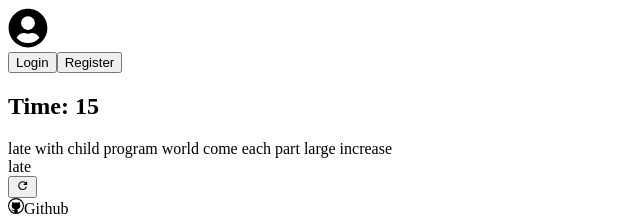
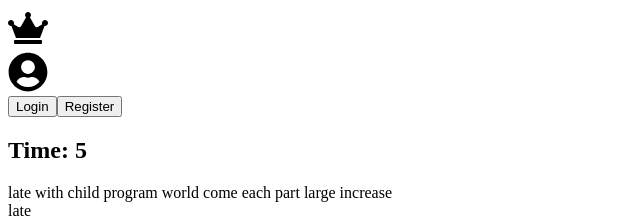
Before and after one commit to skarokin/ref-type, a React (Create React App) app in the folder frontend/: page / in a window 1280 px wide. Shown: the top 218 px of the page, without its empty margins (0-640 px from the left). Built offline with nearby package versions, Linux system fonts and the light colour scheme; the HTML template or start-up script is replaced by a standard one.

Commit message:
confetti! and leaderboard component

```diff
--- a/frontend/package.json
+++ b/frontend/package.json
@@ -14,6 +14,7 @@
     "classnames": "^2.3.2",
     "react": "^18.2.0",
     "react-dom": "^18.2.0",
+    "react-dom-confetti": "^0.2.0",
     "react-icons": "^4.12.0",
     "react-scripts": "5.0.1",
     "typescript": "^4.9.5",
--- a/frontend/src/App.tsx
+++ b/frontend/src/App.tsx
@@ -7,16 +7,21 @@ import useEngine from "./hooks/useEngine";
 import UserPanel from "./components/UserPanel";
 import { calculateAccuracyPercentage } from "./utils/helpers";
 import { VscGithub } from "react-icons/vsc";
+import Confetti from "react-dom-confetti";
+import Leaderboard from "./components/Leaderboard";
 
 const App = () => {
   // defined in a parent so we can pass to useEngine
   const [userPanelOpened, setUserPanelOpened] = useState<boolean>(false);
 
-  const { words, typed, timeLeft, errors, state, restart, totalTyped, wpm} =
+  const { words, typed, timeLeft, errors, state, restart, totalTyped, wpm, showConfetti } =
     useEngine(userPanelOpened);
 
   return (
     <>
+      <Leaderboard
+        className={"fixed top-10 right-20 m-10 flex flex-col items-start"}
+      />
       <UserPanel
         setUserPanelOpened={setUserPanelOpened}
         userPanelOpened={userPanelOpened}
@@ -30,6 +35,9 @@ const App = () => {
           words={words}
           userInput={typed}
         />
+        <div className="absolute top-1/2 left-1/2 transform -translate-x-1/2 -translate-y-1/2">
+          <Confetti active={showConfetti} />
+        </div>
       </WordsContainer>
       <RestartButton
         className={"mx-auto mt-20 text-slate-500"}
--- /dev/null
+++ b/frontend/src/components/Leaderboard.tsx
@@ -0,0 +1,13 @@
+import { FaCrown } from "react-icons/fa";
+
+export default function Leaderboard({
+    className = "",
+}: {
+    className?: string;
+}) {
+    return (
+        <div className={className}>
+            <FaCrown size={40} className={"m-4 text-slate-500 hover:text-slate-300"}/>
+        </div>
+    )
+}
--- a/frontend/src/hooks/useEngine.tsx
+++ b/frontend/src/hooks/useEngine.tsx
@@ -20,7 +20,7 @@ import useWords from "./useWords";
 export type State = "start" | "run" | "finish";
 
 const NUMBER_OF_WORDS = 10;
-const COUNTDOWN_SECONDS = 15;
+const COUNTDOWN_SECONDS = 5;
 
 const useEngine = (userPanelOpened: boolean) => {
 
@@ -34,6 +34,7 @@ const useEngine = (userPanelOpened: boolean) => {
   const [username, setUsername] = useState<string>("");
   const [highScore, setHighScore] = useState<number>(0);
   const [accuracy, setAccuracy] = useState<number>(0);
+  const [showConfetti, setShowConfetti] = useState<boolean>(false);
 
   const isStarting = state === "start" && cursor > 0;
   const areWordsFinished = cursor === words.length;
@@ -54,6 +55,7 @@ const useEngine = (userPanelOpened: boolean) => {
     if (isStarting) {
       setState("run");
       startCountdown();
+      setShowConfetti(false);
     }
   }, [isStarting, startCountdown]);
 
@@ -79,6 +81,7 @@ const useEngine = (userPanelOpened: boolean) => {
             const success = await updateHighScore(data.username, newWPM, newAccuracy);
             if (success) {
               console.log("updateHighScore success");
+              setShowConfetti(true);
             } else {
               console.log("updateHighScore failed");
             }
@@ -98,7 +101,7 @@ const useEngine = (userPanelOpened: boolean) => {
     }
   }, [clearTyped, areWordsFinished, updateWords, typed]);
 
-  return { state, words, typed, errors, restart, timeLeft, totalTyped, wpm };
+  return { state, words, typed, errors, restart, timeLeft, totalTyped, wpm, showConfetti };
 };
 
 export default useEngine;
```
Also changed, not shown: 1 other file (tests, documents, lock files or other folders).
